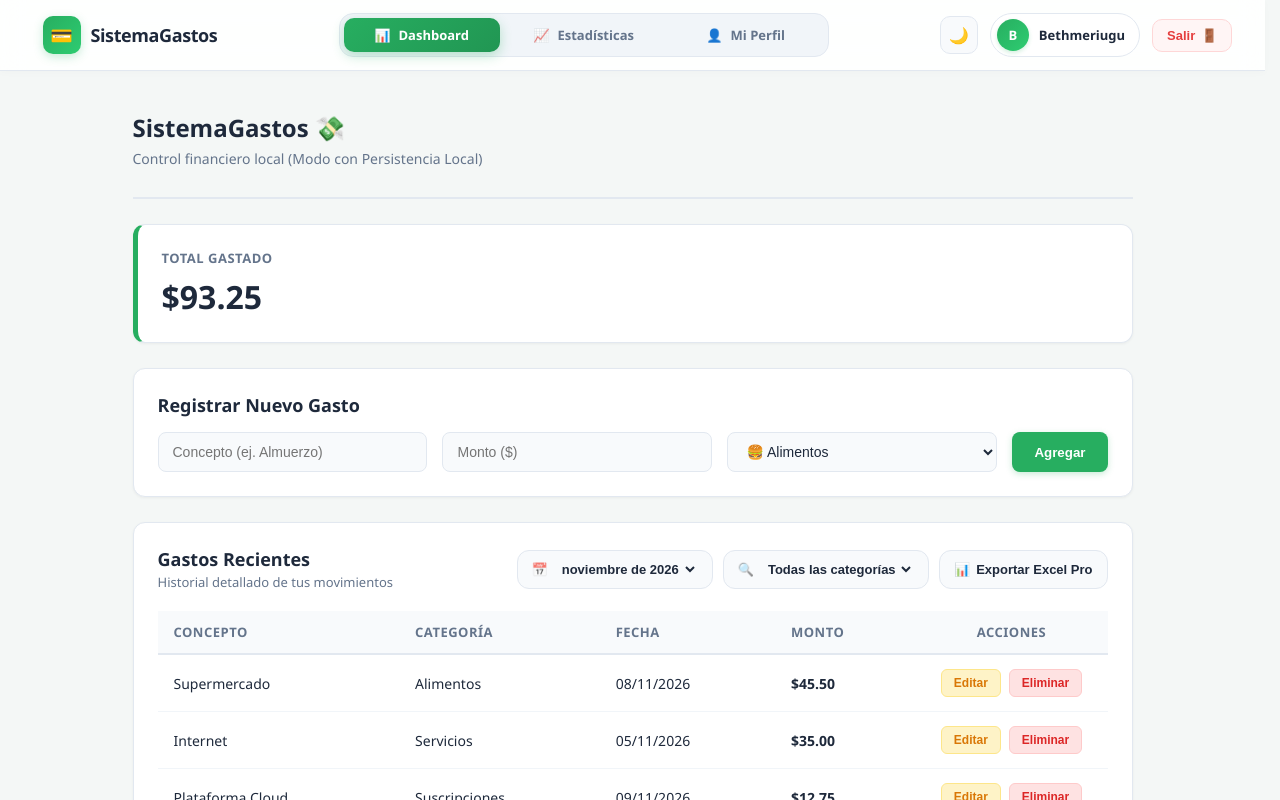
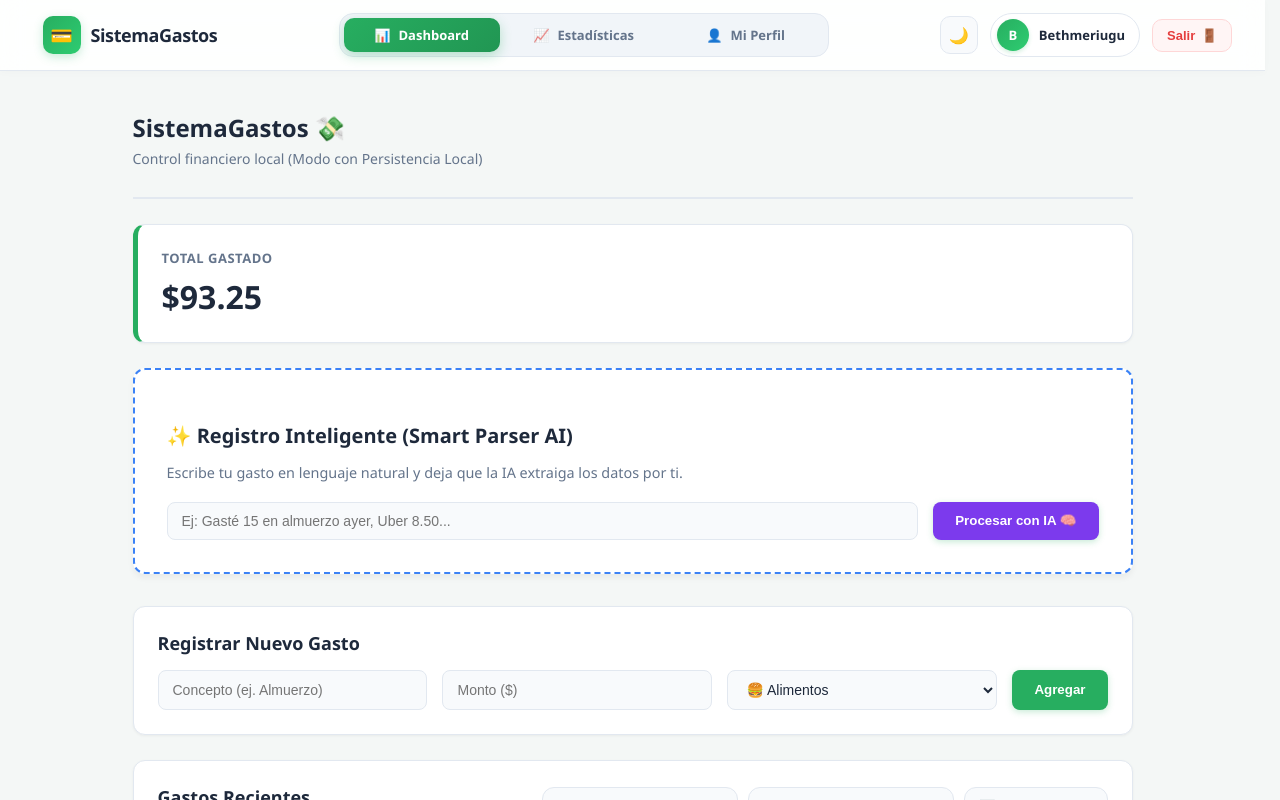
Before and after one commit to BethMeri/SistemaGastos, a React (Vite) app in the folder frontend/: page /login in a window 1280 px wide. Both pictures are taken after typing "name@example.com", "Sample123" into the empty fields and a click on the button "Entrar al Sistema". Shown: the top 800 px of the page. Built offline with nearby package versions, Linux system fonts and the light colour scheme.

Commit message:
feat: integrar smart parser con inteligencia artificial en el dashboard

```diff
--- a/frontend/src/Pages/Dashboard.jsx
+++ b/frontend/src/Pages/Dashboard.jsx
@@ -1,6 +1,7 @@
 /* frontend/src/Pages/Dashboard.jsx */
 import React, { useState, useEffect } from 'react';
 import * as XLSX from 'xlsx';
+import { parsearGastoInteligente } from '../utils/smartParser';
 import '../Styles/Dashboard.css';
 
 export default function Dashboard() {
@@ -25,6 +26,10 @@ export default function Dashboard() {
   const [categoria, setCategoria] = useState('Alimentos');
   const [error, setError] = useState('');
 
+  // Estado para el Smart Parser (IA)
+  const [fraseIa, setFraseIa] = useState('');
+  const [mensajeIaExito, setMensajeIaExito] = useState('');
+
   // Estados para los filtros (Iniciamos en el mes actual del sistema por defecto)
   const [categoriaFiltro, setCategoriaFiltro] = useState('Todas');
   const [mesFiltro, setMesFiltro] = useState(() => {
@@ -37,6 +42,37 @@ export default function Dashboard() {
   useEffect(() => {
     localStorage.setItem('sistema_gastos', JSON.stringify(gastos));
   }, [gastos]);
+
+  // Manejador del Registro Inteligente por Lenguaje Natural (Smart Parser AI)
+  const handleSmartSubmit = (e) => {
+    e.preventDefault();
+    if (!fraseIa.trim()) return;
+
+    const gastoExtraido = parsearGastoInteligente(fraseIa);
+
+    if (gastoExtraido.monto <= 0) {
+      setError("La IA no pudo detectar un monto válido. Prueba escribiendo ej: 'Gasté 15 en almuerzo'");
+      return;
+    }
+
+    setError('');
+
+    const nuevoGasto = {
+      id: Date.now(),
+      concepto: gastoExtraido.descripcion,
+      monto: gastoExtraido.monto,
+      categoria: gastoExtraido.categoria,
+      fecha: gastoExtraido.fecha
+    };
+
+    setGastos([nuevoGasto, ...gastos]);
+    setMensajeIaExito(`✨ ¡IA detectó con éxito! (${gastoExtraido.categoria} - $${gastoExtraido.monto})`);
+    setFraseIa('');
+
+    setTimeout(() => {
+      setMensajeIaExito('');
+    }, 4000);
+  };
 
   const handleSubmit = (e) => {
     e.preventDefault();
@@ -111,17 +147,14 @@ export default function Dashboard() {
     setError('');
   };
 
-  // Función para transformar "2026-11-18" a "18/11/2026"
   const formatearFechaVisual = (fechaStr) => {
     if (!fechaStr) return '';
     const [anio, mes, dia] = fechaStr.split('-');
     return `${dia}/${mes}/${anio}`;
   };
 
-  // Obtener meses únicos presentes en los gastos (ej. "2026-11")
   const mesesDisponibles = [...new Set(gastos.map((gasto) => gasto.fecha.slice(0, 7)))].sort().reverse();
 
-  // Función para formatear "2026-11" a "noviembre de 2026"
   const formatearMesNombre = (anioMes) => {
     if (!anioMes) return '';
     const [anio, mes] = anioMes.split('-');
@@ -129,14 +162,12 @@ export default function Dashboard() {
     return fecha.toLocaleString('es-ES', { month: 'long', year: 'numeric' });
   };
 
-  // Filtrar gastos por categoría y por mes simultáneamente
   const gastosMostrados = gastos.filter((gasto) => {
     const coincideCategoria = categoriaFiltro === 'Todas' || gasto.categoria === categoriaFiltro;
     const coincideMes = mesFiltro === 'Todos' || gasto.fecha.startsWith(mesFiltro);
     return coincideCategoria && coincideMes;
   });
 
-  // Función para exportar un archivo de Excel (.xlsx) con nombre dinámico elegante
   const exportarExcel = () => {
     if (gastosMostrados.length === 0) {
       alert("No hay gastos para exportar con los filtros actuales.");
@@ -162,7 +193,6 @@ export default function Dashboard() {
 
     const worksheet = XLSX.utils.aoa_to_sheet(aoa);
 
-    // Activamos los filtros automáticos desplegables en Excel
     const rangoDatos = XLSX.utils.encode_range({
       s: { r: 0, c: 0 },
       e: { r: gastosMostrados.length, c: 3 }
@@ -179,7 +209,6 @@ export default function Dashboard() {
     const workbook = XLSX.utils.book_new();
     XLSX.utils.book_append_sheet(workbook, worksheet, "Reporte Gastos");
 
-    // Construcción del nombre de archivo profesional y limpio
     let nombreArchivo = "";
     if (mesFiltro === 'Todos') {
       const anioActual = new Date().getFullYear();
@@ -210,7 +239,34 @@ export default function Dashboard() {
         <p className="monto-total">${totalGastos.toFixed(2)}</p>
       </div>
 
-      {/* Formulario para registrar o editar un gasto */}
+      {/* 🤖 Tarjeta de Entrada Rápida con Smart Parser (AI) */}
+      <div className="smart-parser-card">
+        <div className="smart-parser-header">
+          <h3>✨ Registro Inteligente (Smart Parser AI)</h3>
+          <p>Escribe tu gasto en lenguaje natural y deja que la IA extraiga los datos por ti.</p>
+        </div>
+
+        {mensajeIaExito && (
+          <div className="smart-parser-success">
+            {mensajeIaExito}
+          </div>
+        )}
+
+        <form onSubmit={handleSmartSubmit} className="gasto-form">
+          <input
+            type="text"
+            placeholder="Ej: Gasté 15 en almuerzo ayer, Uber 8.50..."
+            value={fraseIa}
+            onChange={(e) => setFraseIa(e.target.value)}
+            className="smart-parser-input"
+          />
+          <button type="submit" className="smart-parser-btn">
+            Procesar con IA 🧠
+          </button>
+        </form>
+      </div>
+
+      {/* Formulario tradicional para registrar o editar un gasto */}
       <div className="form-container">
         <h3>{idEditando !== null ? 'Editar Gasto' : 'Registrar Nuevo Gasto'}</h3>
 
@@ -298,7 +354,7 @@ export default function Dashboard() {
               className="dashboard-export-btn"
               title="Descargar reporte profesional en formato Excel (.xlsx)"
             >
-              <span>📊</span> Exportar Excel Pro
+              <span>📊</span> Exportar Excel
             </button>
           </div>
         </div>
--- a/frontend/src/Styles/Dashboard.css
+++ b/frontend/src/Styles/Dashboard.css
@@ -423,3 +423,77 @@
   background-color: rgba(39, 174, 96, 0.08);
   transform: translateY(-1px);
 }
+
+/* ==========================================================
+   ESTILOS PARA EL SMART PARSER (IA)
+   ========================================================== */
+.smart-parser-card {
+  background: var(--card-bg, #ffffff);
+  border: 2px dashed #3b82f6;
+  padding: 2rem;
+  border-radius: 12px;
+  box-shadow: 0 4px 6px rgba(0, 0, 0, 0.05);
+  margin-bottom: 2rem;
+  transition: all 0.3s ease;
+}
+
+.smart-parser-header h3 {
+  font-size: 1.25rem;
+  color: var(--text-color, #1e293b);
+  margin-bottom: 0.3rem;
+}
+
+.smart-parser-header p {
+  font-size: 0.9rem;
+  color: #64748b;
+  margin-bottom: 1.2rem;
+}
+
+.smart-parser-success {
+  background: #d1fae5;
+  color: #065f46;
+  padding: 0.75rem 1rem;
+  border-radius: 8px;
+  margin-bottom: 1rem;
+  font-size: 0.9rem;
+  font-weight: 500;
+  border: 1px solid #a7f3d0;
+}
+
+.smart-parser-input {
+  flex: 2;
+}
+
+.smart-parser-btn {
+  background: #7c3aed !important;
+  color: #fff !important;
+  font-weight: 600;
+  border: none;
+  cursor: pointer;
+  transition: opacity 0.2s;
+}
+
+.smart-parser-btn:hover {
+  opacity: 0.9;
+}
+
+/* Soporte para Modo Oscuro en la Tarjeta de IA */
+[data-theme="dark"] .smart-parser-card {
+  background: #1e293b !important;
+  border-color: #3b82f6 !important;
+  border-style: dashed;
+}
+
+[data-theme="dark"] .smart-parser-header h3 {
+  color: #f8fafc !important;
+}
+
+[data-theme="dark"] .smart-parser-header p {
+  color: #94a3b8 !important;
+}
+
+[data-theme="dark"] .smart-parser-success {
+  background: #064e3b !important;
+  color: #a7f3d0 !important;
+  border-color: #047857 !important;
+}
--- /dev/null
+++ b/frontend/src/utils/smartParser.js
@@ -0,0 +1,46 @@
+/* frontend/src/utils/smartParser.js */
+
+export const parsearGastoInteligente = (texto) => {
+  if (!texto || typeof texto !== 'string') return null;
+
+  const textoLower = texto.toLowerCase();
+
+  // 1. Extracción de Monto (busca números enteros o decimales como 15, 12.50, etc.)
+  const regexMonto = /\d+(\.\d{1,2})?/;
+  const matchMonto = texto.match(regexMonto);
+  const monto = matchMonto ? parseFloat(matchMonto[0]) : 0;
+
+  // 2. Detección Inteligente de Categoría basada en palabras clave (NLP heurístico)
+  let categoria = 'Otros';
+
+  if (/almuerzo|comida|desayuno|merienda|super|supermercado|restaurante|mcdonalds|eddy|cafe|sweet|pizza|hamburguesa/i.test(textoLower)) {
+    categoria = 'Alimentación';
+  } else if (/uber|taxi|gasolina|transporte|bus|pasaje|peaje/i.test(textoLower)) {
+    categoria = 'Transporte';
+  } else if (/cine|netflix|juego|steam|spotify|diversion|pelicula|juegos/i.test(textoLower)) {
+    categoria = 'Entretenimiento';
+  } else if (/ropa|zapatos|camisa|compras|tienda/i.test(textoLower)) {
+    categoria = 'Compras';
+  } else if (/luz|agua|internet|telefono|recarga|plan|servicios/i.test(textoLower)) {
+    categoria = 'Servicios';
+  }
+
+  // 3. Limpieza de descripción (remueve el número detectado para dejar el concepto limpio)
+  let descripcion = texto.replace(regexMonto, '').replace(/gast[eé]|pagu[eé]|cost[oó]|\$/gi, '').trim();
+
+  // Si la descripción queda vacía, le ponemos un valor por defecto descriptivo
+  if (!descripcion) {
+    descripcion = 'Gasto rápido con IA';
+  }
+
+  // Capitalizamos la primera letra de la descripción
+  descripcion = descripcion.charAt(0).toUpperCase() + descripcion.slice(1);
+
+  return {
+    id: Date.now(),
+    monto,
+    categoria,
+    descripcion,
+    fecha: new Date().toISOString().split('T')[0] // Fecha actual en formato YYYY-MM-DD
+  };
+};
```
